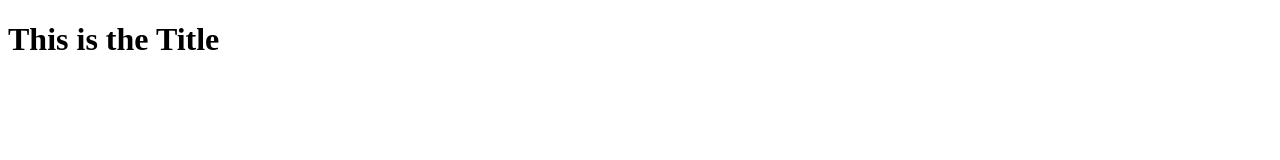
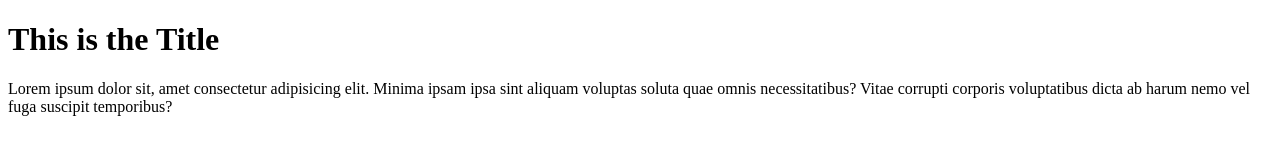
Before and after one commit to Tdiamond001/Sail, a plain HTML site: page index.html in a window 1280 px wide. Drawn offline with Linux system fonts and the light colour scheme.

Commit message:
adeed p tag

```diff
--- a/index.html
+++ b/index.html
@@ -8,6 +8,7 @@
 <body>
     <div>
         <h1>This is the Title</h1>
+        <p>Lorem ipsum dolor sit, amet consectetur adipisicing elit. Minima ipsam ipsa sint aliquam voluptas soluta quae omnis necessitatibus? Vitae corrupti corporis voluptatibus dicta ab harum nemo vel fuga suscipit temporibus?</p>
     </div>
 </body>
 </html>
```
